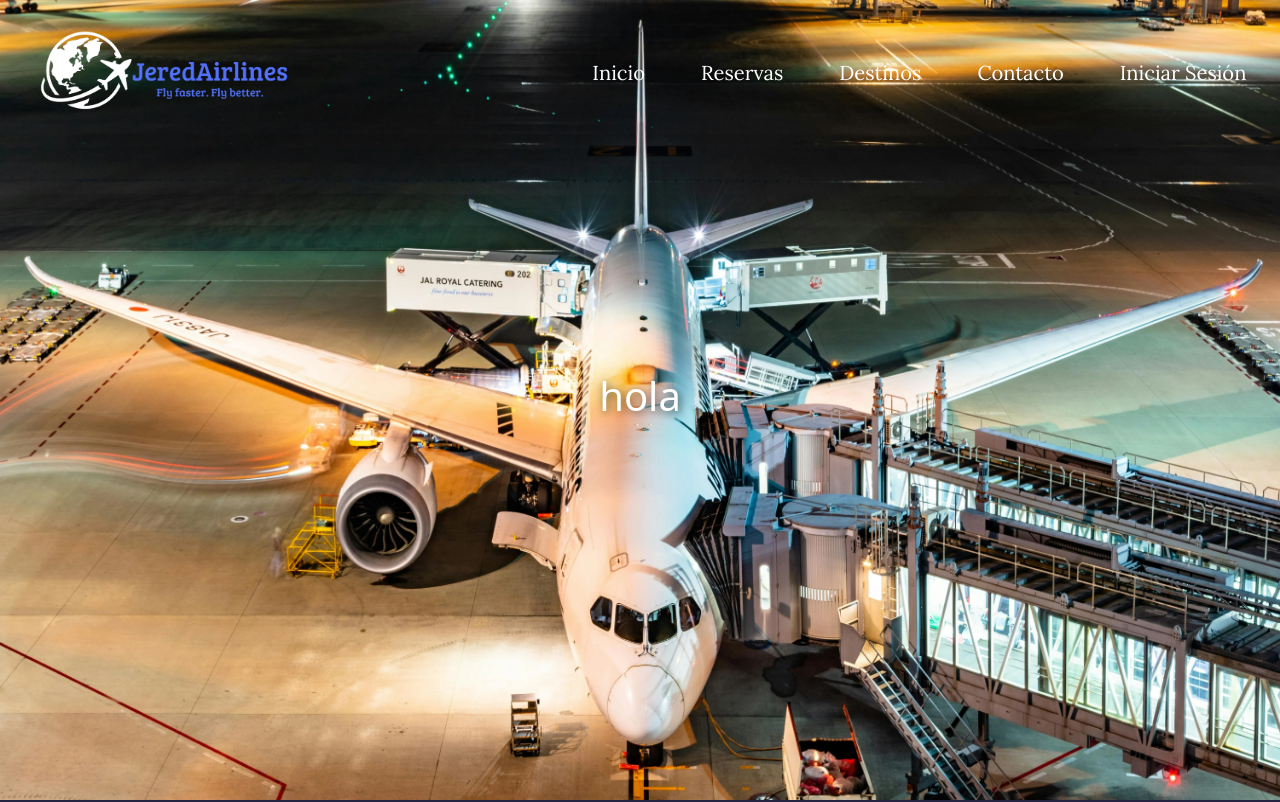
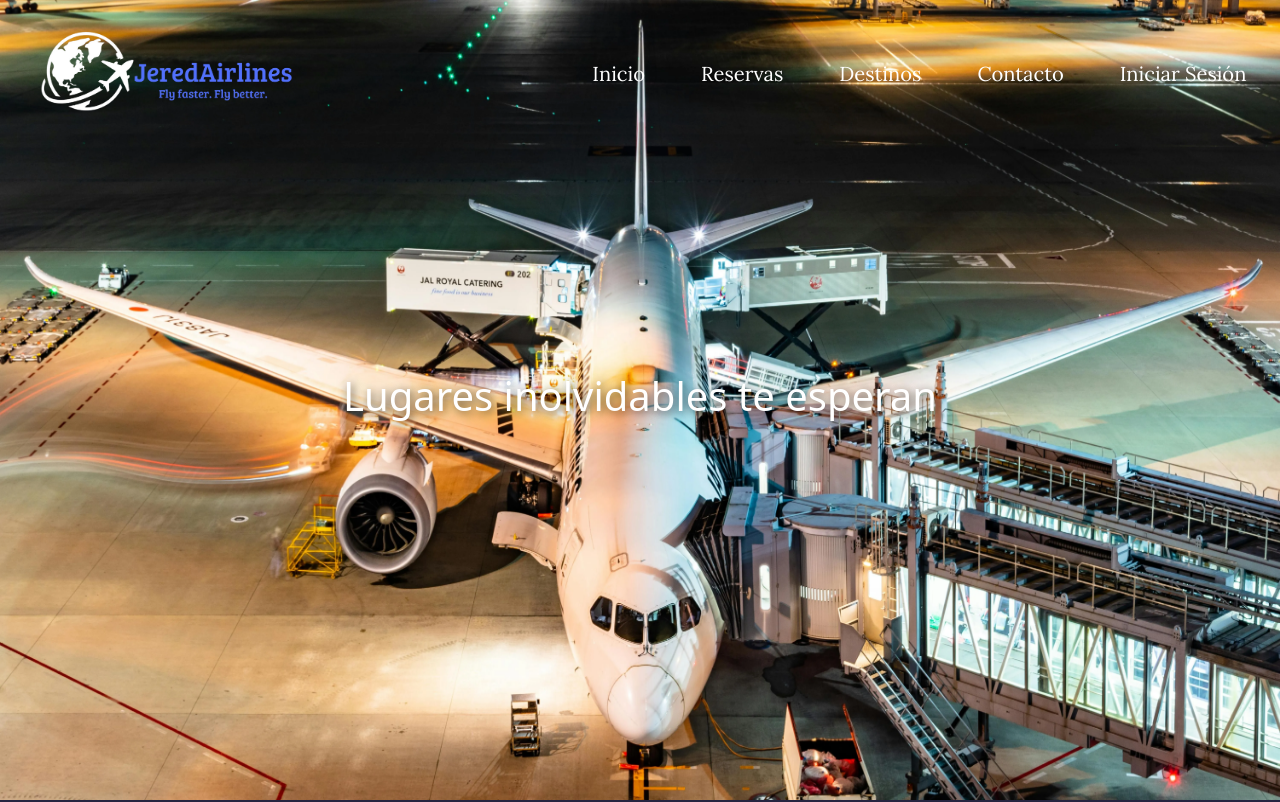
Before and after one commit to jonathanelruso/ENTREGA-3-REACT---JEREDAIRLINES, a React (Vite) app: page /destinos in a window 1280 px wide. Shown: the top 802 px of the page. Built offline with nearby package versions, Linux system fonts and the light colour scheme.

Commit message:
noveno commit entrega 1 react

```diff
--- a/src/components/global-components/header/Header.css
+++ b/src/components/global-components/header/Header.css
@@ -97,29 +97,29 @@
   }
 
   .header-container.fixed .logo-item {
-    height: 60px;
+    height: 80px;
   }
 }
 
 /* Small devices (portrait tablets and large phones, 600px and up) */
 @media only screen and (min-width: 600px) {
   .logo-item {
-    height: 120px;
+    height: 115px;
   }
 
   .header-container.fixed .logo-item {
-    height: 75px;
+    height: 85px;
   }
 }
 
 /* Medium devices (landscape tablets, 768px and up) */
 @media only screen and (min-width: 768px) {
   .logo-item {
-    height: 125px;
+    height: 116px;
   }
 
   .header-container.fixed .logo-item {
-    height: 70px;
+    height: 87px;
   }
 
   .nav-item {
@@ -135,11 +135,11 @@
 /* Large devices (laptops/desktops, 992px and up) */
 @media only screen and (min-width: 992px) {
   .logo-item {
-    height: 115px;
+    height: 117px;
   }
 
   .header-container.fixed .logo-item {
-    height: 79px;
+    height: 90px;
   }
 
   .nav-item {
--- a/src/pages/destinations/Destinations.jsx
+++ b/src/pages/destinations/Destinations.jsx
@@ -7,7 +7,7 @@ function Destinations () {
     return (
         <>
         <Header logo_image={"./logo/white-logo.png"}/>
-        <BackgroundImage image= "/background-image/destinations-image.webp" text={"hola"}/>
+        <BackgroundImage image= "/background-image/destinations-image.webp" text={"Lugares inolvidables te esperan"}/>
         <DestinationCards/>
         <Footer/>
         </>
```
Also changed, not shown: 1 other file (tests, documents, lock files or other folders).
